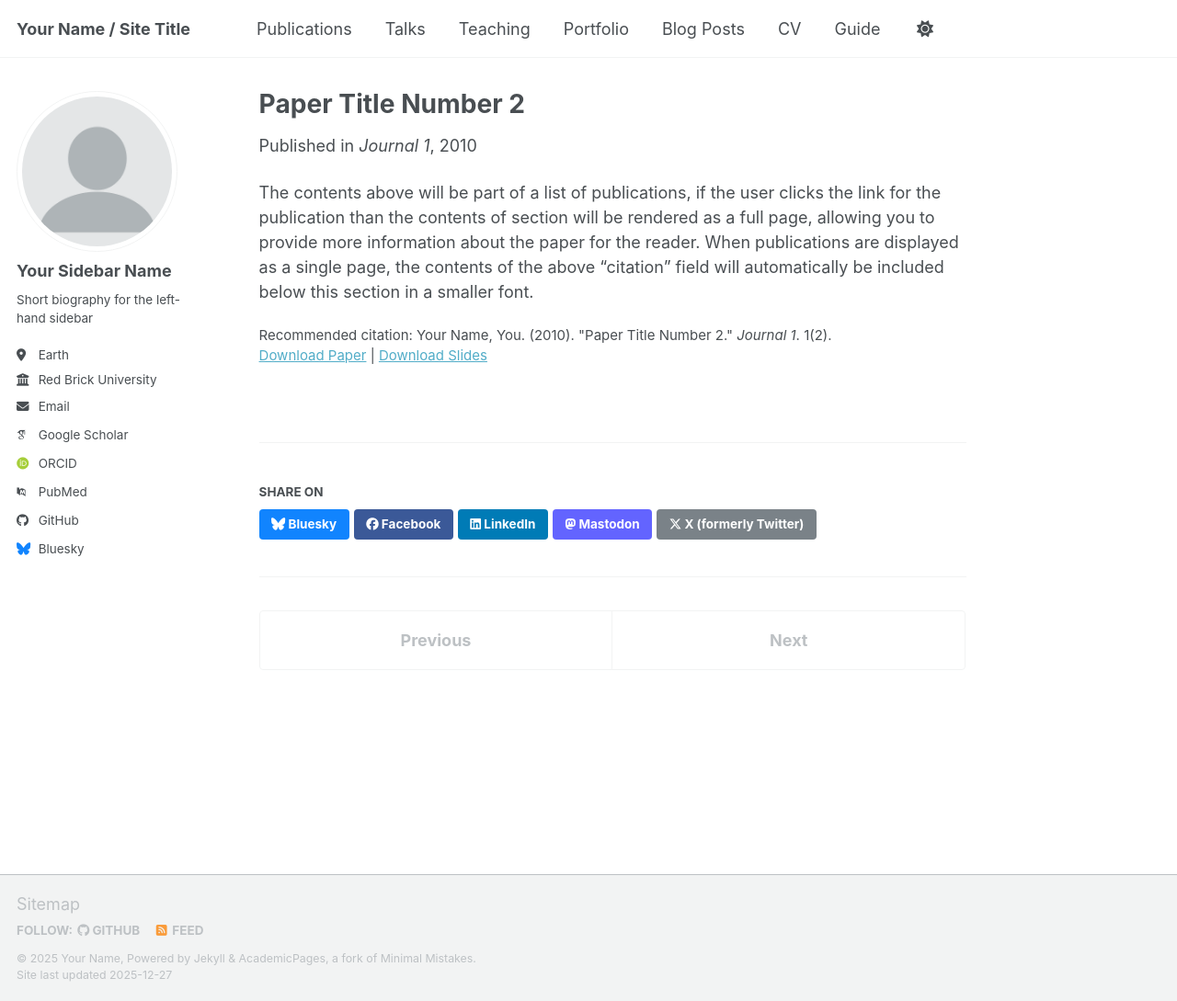
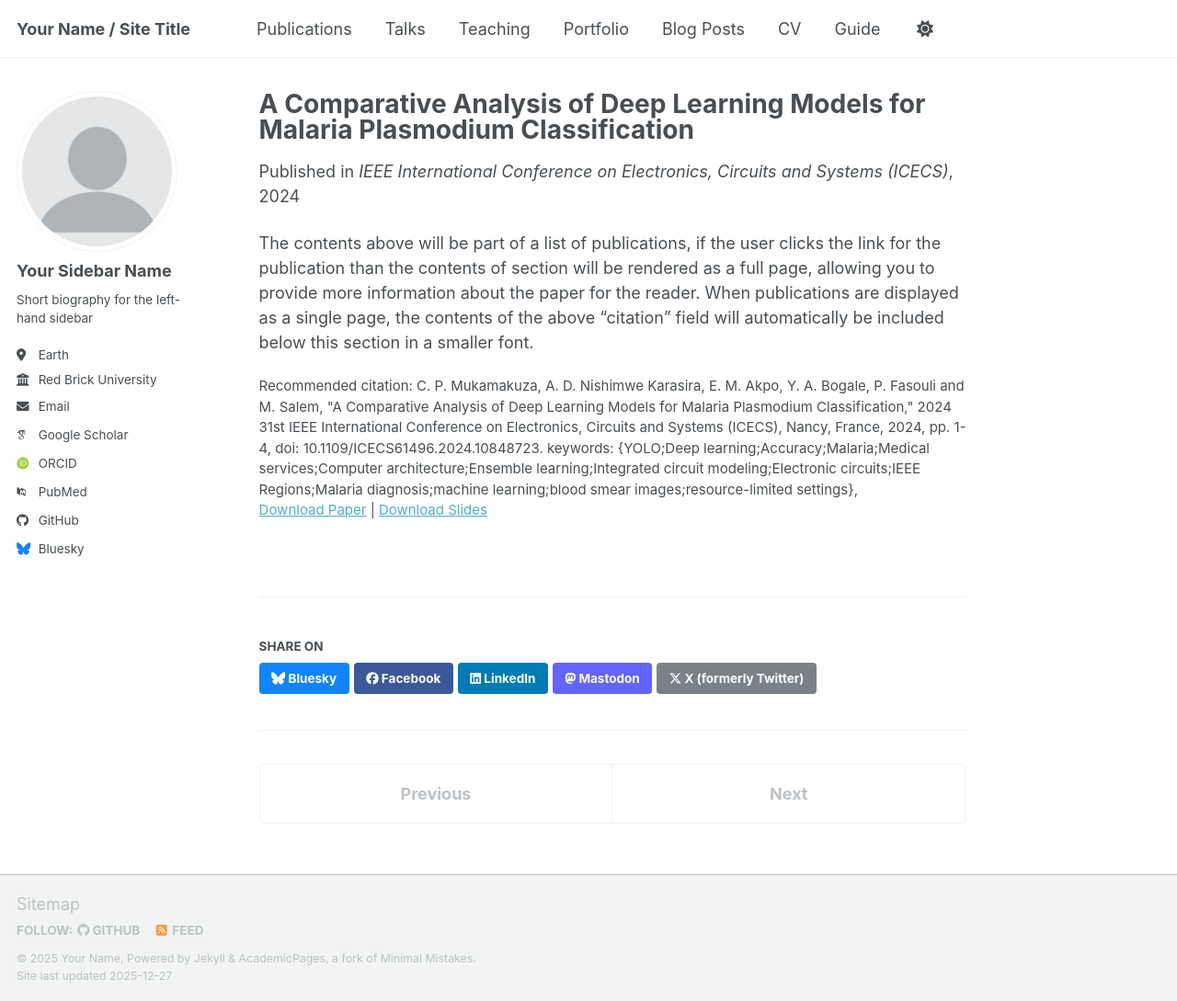
Before and after one commit to yamlakyam/yamlakyam.github.io, a Jekyll site: the page built from _publications/2010-10-01-paper-title-number-2.md, in a window 1280 px wide and 1089 px high. Shown: the whole window at 92% size. Built offline with Jekyll 4.4.1, drawn with Linux system fonts in a browser that asks for light colours; some web fonts are replaced; a script bundle is joined from its source files by our own code; library files that are not in the unit come from our copies.

Commit message:
Update 2010-10-01-paper-title-number-2.md
paper2

```diff
--- a/_publications/2010-10-01-paper-title-number-2.md
+++ b/_publications/2010-10-01-paper-title-number-2.md
@@ -1,14 +1,15 @@
 ---
-title: "Paper Title Number 2"
+title: "A Comparative Analysis of Deep Learning Models for Malaria Plasmodium Classification"
 collection: publications
-category: manuscripts
-permalink: /publication/2010-10-01-paper-title-number-2
-excerpt: 'This paper is about the number 2. The number 3 is left for future work.'
-date: 2010-10-01
-venue: 'Journal 1'
+category: conferences
+permalink: https://ieeexplore.ieee.org/abstract/document/10848723
+excerpt: '  '
+date: 2024-11-18
+venue: 'IEEE International Conference on Electronics, Circuits and Systems (ICECS)'
 slidesurl: 'https://academicpages.github.io/files/slides2.pdf'
-paperurl: 'https://academicpages.github.io/files/paper2.pdf'
-citation: 'Your Name, You. (2010). &quot;Paper Title Number 2.&quot; <i>Journal 1</i>. 1(2).'
+paperurl: 'https://ieeexplore.ieee.org/abstract/document/10848723'
+citation: 'C. P. Mukamakuza, A. D. Nishimwe Karasira, E. M. Akpo, Y. A. Bogale, P. Fasouli and M. Salem, "A Comparative Analysis of Deep Learning Models for Malaria Plasmodium Classification," 2024 31st IEEE International Conference on Electronics, Circuits and Systems (ICECS), Nancy, France, 2024, pp. 1-4, doi: 10.1109/ICECS61496.2024.10848723.
+keywords: {YOLO;Deep learning;Accuracy;Malaria;Medical services;Computer architecture;Ensemble learning;Integrated circuit modeling;Electronic circuits;IEEE Regions;Malaria diagnosis;machine learning;blood smear images;resource-limited settings},'
 ---
 
 The contents above will be part of a list of publications, if the user clicks the link for the publication than the contents of section will be rendered as a full page, allowing you to provide more information about the paper for the reader. When publications are displayed as a single page, the contents of the above "citation" field will automatically be included below this section in a smaller font.
```
